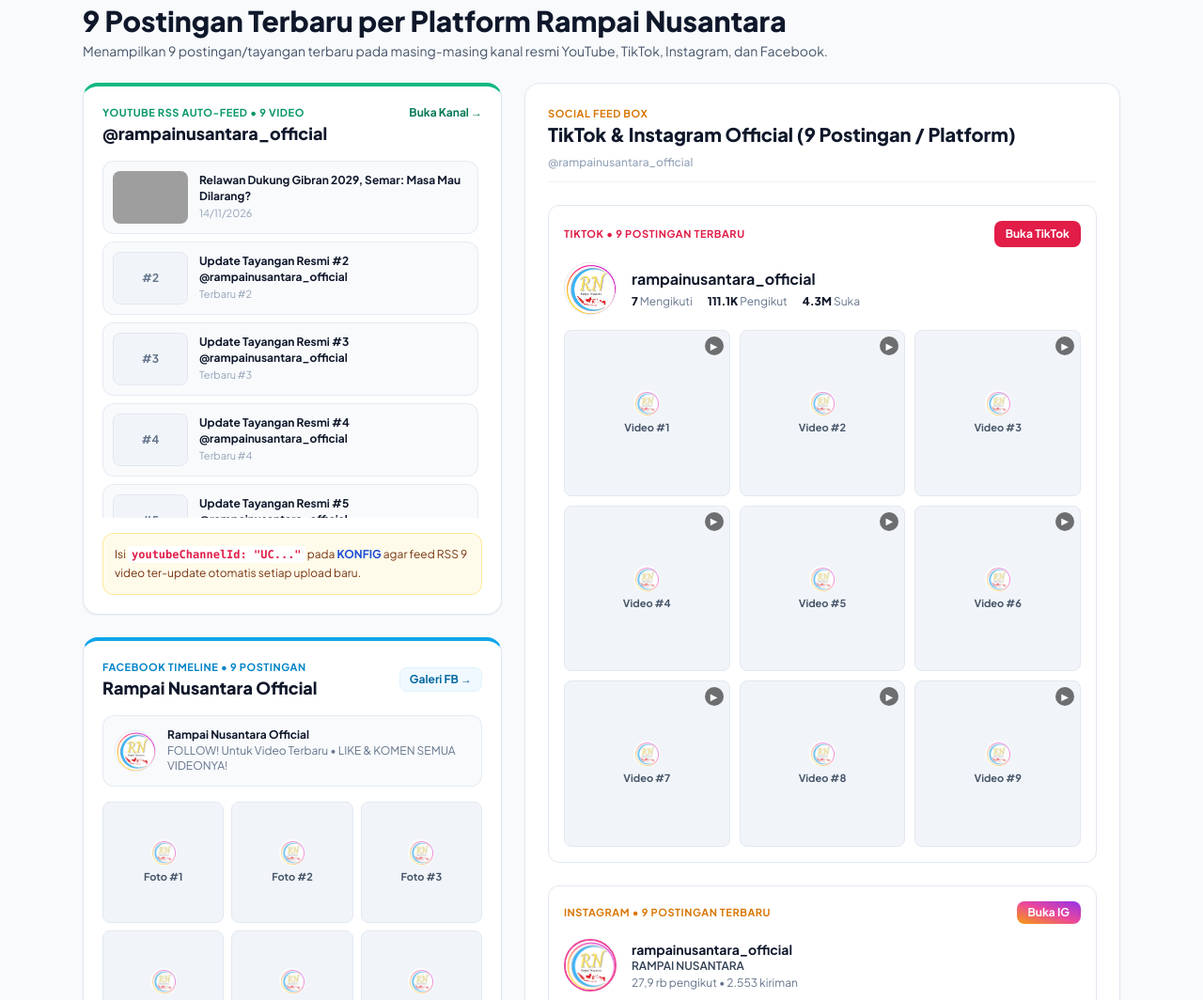
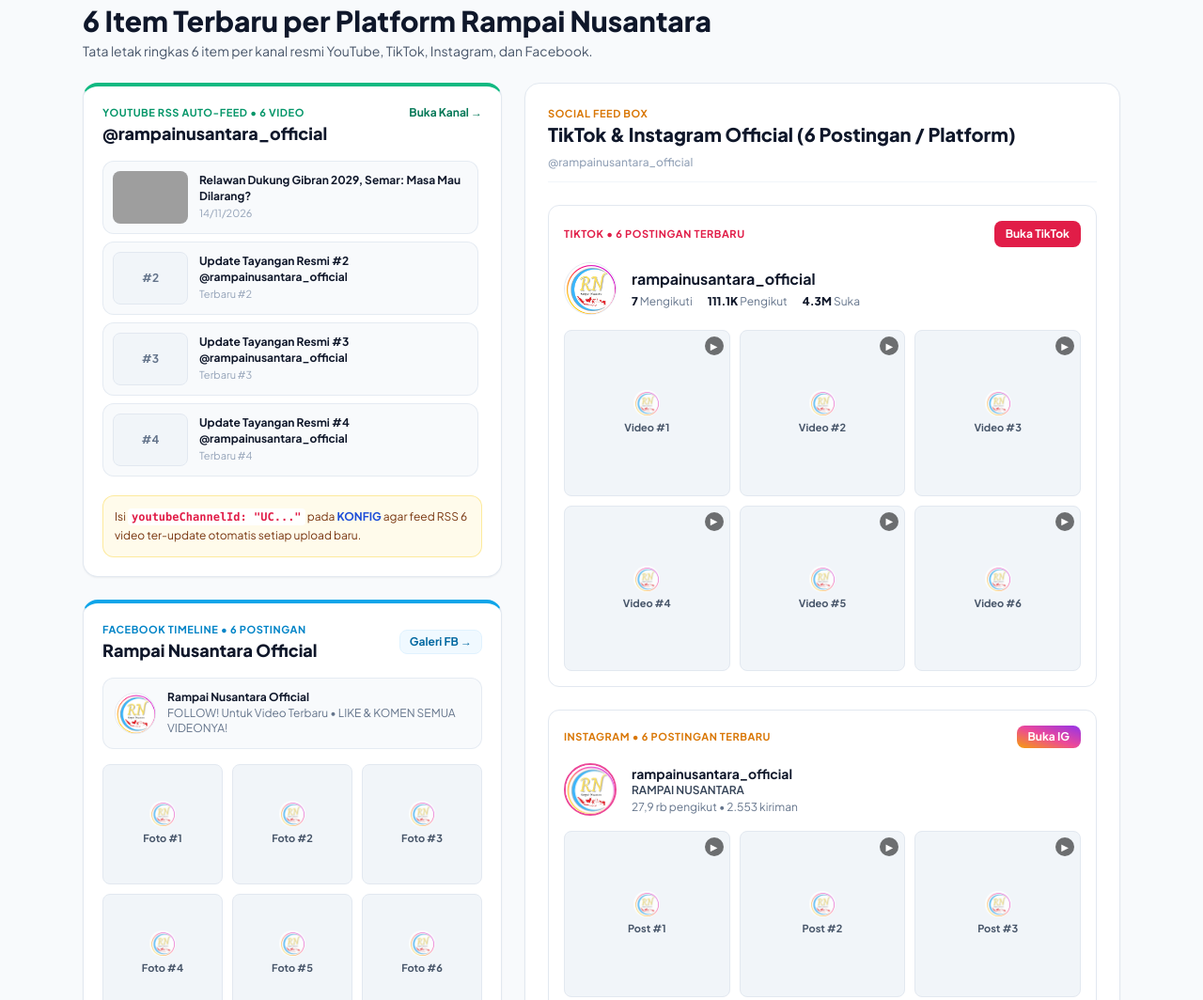
Before and after one commit to radikbud/rampai, a plain HTML site: page index.html in a window 1280 px wide. Shown: the part 2203-3267 px from the top of the page at 94% size. Drawn offline with nearby package versions, Linux system fonts and the light colour scheme; grey boxes are pictures that could not be loaded.

Commit message:
Update index.html

```diff
--- a/index.html
+++ b/index.html
@@ -26,7 +26,6 @@
   </style>
 </head>
 <body class="antialiased selection:bg-sky-100 selection:text-sky-900">
-  <!-- Aksen Garis Warna Logo RN -->
   <div class="rn-stripe w-full"></div>
 
   <!-- Header Navigasi dengan Logo RN -->
@@ -93,7 +92,6 @@
           </div>
         </div>
 
-        <!-- Visual Hero Ketum & Sekjen RN Menyatu di Bawah Foto -->
         <div class="lg:col-span-6">
           <div class="rounded-2xl border border-slate-200 bg-white overflow-hidden shadow-sm">
             <img
@@ -142,31 +140,27 @@
         </button>
       </div>
 
-      <!-- Filter Portal Media -->
       <div id="filterPortal" class="flex flex-wrap gap-2"></div>
-
-      <!-- Grid Daftar Kliping -->
       <div id="daftarKliping" class="grid md:grid-cols-2 lg:grid-cols-3 gap-5"></div>
     </section>
 
-    <!-- 03. Feed & Widget Media Sosial (9 Postingan per Platform) -->
+    <!-- 03. Feed & Widget Media Sosial (6 Item per Platform) -->
     <section id="kanal" class="space-y-6">
       <div>
         <span class="text-xs font-bold uppercase tracking-wider text-sky-700">03 &mdash; Feed &amp; Widget Media Sosial</span>
-        <h2 class="text-2xl sm:text-3xl font-extrabold text-slate-900 mt-1">9 Postingan Terbaru per Platform Rampai Nusantara</h2>
+        <h2 class="text-2xl sm:text-3xl font-extrabold text-slate-900 mt-1">6 Item Terbaru per Platform Rampai Nusantara</h2>
         <p class="text-sm text-slate-600 mt-1">
-          Menampilkan 9 postingan/tayangan terbaru pada masing-masing kanal resmi YouTube, TikTok, Instagram, dan Facebook.
+          Tata letak ringkas 6 item per kanal resmi YouTube, TikTok, Instagram, dan Facebook.
         </p>
       </div>
 
       <div class="grid lg:grid-cols-12 gap-6 items-start">
-        <!-- Kolom Kiri: YouTube RSS Auto-Feed (9 Video) + Facebook Timeline (9 Postingan) -->
+        <!-- Kolom Kiri: YouTube RSS Auto-Feed (6 Video) + Facebook Timeline (6 Postingan) -->
         <div class="lg:col-span-5 space-y-6">
-          <!-- Widget YouTube RSS Auto-Feed (9 Item) -->
           <div class="bg-white rounded-2xl border border-slate-200 border-t-4 border-t-emerald-500 p-5 shadow-sm space-y-4">
             <div class="flex items-start justify-between gap-2">
               <div>
-                <div class="text-[11px] font-bold uppercase tracking-wider text-emerald-600">YouTube RSS Auto-Feed &bull; 9 Video</div>
+                <div class="text-[11px] font-bold uppercase tracking-wider text-emerald-600">YouTube RSS Auto-Feed &bull; 6 Video</div>
                 <div class="font-extrabold text-slate-900 text-lg leading-snug mt-0.5">@rampainusantara_official</div>
               </div>
               <a
@@ -179,18 +173,17 @@
               </a>
             </div>
 
-            <div id="ytRssList" class="space-y-2 max-h-[380px] overflow-y-auto pr-1"></div>
+            <div id="ytRssList" class="space-y-2 max-h-[340px] overflow-y-auto pr-1"></div>
 
             <div class="p-3 rounded-xl bg-amber-50 border border-amber-200/80 text-xs text-amber-900 leading-relaxed">
-              Isi <code class="px-1 py-0.5 rounded bg-white text-rose-600 font-semibold">youtubeChannelId: "UC..."</code> pada <strong class="text-blue-700">KONFIG</strong> agar feed RSS 9 video ter-update otomatis setiap upload baru.
+              Isi <code class="px-1 py-0.5 rounded bg-white text-rose-600 font-semibold">youtubeChannelId: "UC..."</code> pada <strong class="text-blue-700">KONFIG</strong> agar feed RSS 6 video ter-update otomatis setiap upload baru.
             </div>
           </div>
 
-          <!-- Widget Facebook Timeline (9 Postingan) -->
           <div class="bg-white rounded-2xl border border-slate-200 border-t-4 border-t-sky-500 p-5 shadow-sm space-y-4">
             <div class="flex items-center justify-between gap-2">
               <div>
-                <div class="text-[11px] font-bold uppercase tracking-wider text-sky-600">Facebook Timeline &bull; 9 Postingan</div>
+                <div class="text-[11px] font-bold uppercase tracking-wider text-sky-600">Facebook Timeline &bull; 6 Postingan</div>
                 <div class="font-extrabold text-slate-900 text-lg leading-snug mt-0.5">Rampai Nusantara Official</div>
               </div>
               <a
@@ -222,21 +215,21 @@
           </div>
         </div>
 
-        <!-- Kolom Kanan: Social Feed Box TikTok (9 Postingan) & Instagram (9 Postingan) -->
+        <!-- Kolom Kanan: Social Feed Box TikTok (6 Postingan) & Instagram (6 Postingan) -->
         <div class="lg:col-span-7 bg-white rounded-2xl border border-slate-200 p-5 sm:p-6 shadow-sm space-y-6">
           <div class="flex flex-wrap items-center justify-between gap-2 border-b border-slate-100 pb-3">
             <div>
               <div class="text-[11px] font-bold uppercase tracking-wider text-amber-600">Social Feed Box</div>
-              <h3 class="font-extrabold text-slate-900 text-lg sm:text-xl">TikTok &amp; Instagram Official (9 Postingan / Platform)</h3>
+              <h3 class="font-extrabold text-slate-900 text-lg sm:text-xl">TikTok &amp; Instagram Official (6 Postingan / Platform)</h3>
             </div>
             <span class="text-xs font-medium text-slate-400">@rampainusantara_official</span>
           </div>
 
-          <!-- Blok TikTok (9 Postingan) -->
+          <!-- Blok TikTok (6 Postingan) -->
           <div class="rounded-xl border border-slate-200 p-4 space-y-4">
             <div class="flex items-center justify-between gap-2">
               <div class="text-[11px] font-bold uppercase tracking-wider text-rose-600">
-                TikTok &bull; 9 Postingan Terbaru
+                TikTok &bull; 6 Postingan Terbaru
               </div>
               <a
                 href="https://www.tiktok.com/@rampainusantara_official"
@@ -267,15 +260,14 @@
               </div>
             </div>
 
-            <!-- Grid 9 Postingan TikTok -->
             <div id="tiktokPostGrid" class="grid grid-cols-3 gap-2.5"></div>
           </div>
 
-          <!-- Blok Instagram (9 Postingan) -->
+          <!-- Blok Instagram (6 Postingan) -->
           <div class="rounded-xl border border-slate-200 p-4 space-y-4">
             <div class="flex items-center justify-between">
               <div class="text-[11px] font-bold uppercase tracking-wider text-amber-600">
-                Instagram &bull; 9 Postingan Terbaru
+                Instagram &bull; 6 Postingan Terbaru
               </div>
               <a
                 href="https://www.instagram.com/rampainusantara_official/"
@@ -303,7 +295,6 @@
               </div>
             </div>
 
-            <!-- Grid 9 Postingan Instagram -->
             <div id="igPostGrid" class="grid grid-cols-3 gap-2"></div>
           </div>
         </div>
@@ -377,7 +368,6 @@
     </section>
   </main>
 
-  <!-- Floating WhatsApp Quick Button -->
   <a
     id="btnWaFloating"
     href="#sekretariat"
@@ -411,7 +401,10 @@
     const ALAMAT_SEKRETARIAT = "Jl. Nusa Indah Raya No. 15 Blok I, Cipinang Muara, Jatinegara, Jakarta 13420";
 
     const KONFIG = {
-      youtubeChannelId: ""
+      youtubeChannelId: "", // Isi "UC..." untuk 6 video terbaru otomatis via RSS YouTube
+      customEmbedTikTok: "",
+      customEmbedInstagram: "",
+      customEmbedFacebook: ""
     };
 
     const BERITA_ARSIP_RN = [
@@ -534,6 +527,7 @@
       }
     ];
 
+    // Data 6 item per platform
     const FEED_SOSMED_RN = {
       youtube: [
         { judul: "Relawan Dukung Gibran 2029, Semar: Masa Mau Dilarang?", tanggal: "14/11/2026", thumb: "https://img.youtube.com/vi/yAFGtJFcKkc/hqdefault.jpg", link: "http://www.youtube.com/watch?v=yAFGtJFcKkc" },
@@ -541,22 +535,19 @@
         { judul: "Update Tayangan Resmi #3 @rampainusantara_official", tanggal: "Terbaru #3", thumb: "", link: "https://www.youtube.com/@Rampai_Nusantara" },
         { judul: "Update Tayangan Resmi #4 @rampainusantara_official", tanggal: "Terbaru #4", thumb: "", link: "https://www.youtube.com/@Rampai_Nusantara" },
         { judul: "Update Tayangan Resmi #5 @rampainusantara_official", tanggal: "Terbaru #5", thumb: "", link: "https://www.youtube.com/@Rampai_Nusantara" },
-        { judul: "Update Tayangan Resmi #6 @rampainusantara_official", tanggal: "Terbaru #6", thumb: "", link: "https://www.youtube.com/@Rampai_Nusantara" },
-        { judul: "Update Tayangan Resmi #7 @rampainusantara_official", tanggal: "Terbaru #7", thumb: "", link: "https://www.youtube.com/@Rampai_Nusantara" },
-        { judul: "Update Tayangan Resmi #8 @rampainusantara_official", tanggal: "Terbaru #8", thumb: "", link: "https://www.youtube.com/@Rampai_Nusantara" },
-        { judul: "Update Tayangan Resmi #9 @rampainusantara_official", tanggal: "Terbaru #9", thumb: "", link: "https://www.youtube.com/@Rampai_Nusantara" }
+        { judul: "Update Tayangan Resmi #6 @rampainusantara_official", tanggal: "Terbaru #6", thumb: "", link: "https://www.youtube.com/@Rampai_Nusantara" }
       ],
-      tiktok: Array.from({ length: 9 }, (_, i) => ({
+      tiktok: Array.from({ length: 6 }, (_, i) => ({
         label: `Video #${i + 1}`,
         img: `tiktok-post-${i + 1}.jpg`,
         link: "https://www.tiktok.com/@rampainusantara_official"
       })),
-      instagram: Array.from({ length: 9 }, (_, i) => ({
+      instagram: Array.from({ length: 6 }, (_, i) => ({
         label: `Post #${i + 1}`,
         img: `ig-post-${i + 1}.jpg`,
         link: "https://www.instagram.com/rampainusantara_official/"
       })),
-      facebook: Array.from({ length: 9 }, (_, i) => ({
+      facebook: Array.from({ length: 6 }, (_, i) => ({
         label: `Foto #${i + 1}`,
         img: `fb-post-${i + 1}.jpg`,
         link: "https://www.facebook.com/profile.php?id=61595219347834&sk=photos"
@@ -565,7 +556,7 @@
 
     function renderYouTubeList(items) {
       const container = document.getElementById("ytRssList");
-      container.innerHTML = items.slice(0, 9).map((vid, idx) => {
+      container.innerHTML = items.slice(0, 6).map((vid, idx) => {
         const thumbHtml = vid.thumb
           ? `<img src="${vid.thumb}" alt="${vid.judul}" onerror="this.style.display='none';" class="w-20 h-14 rounded-lg object-cover shrink-0 bg-slate-100" />`
           : `<div class="w-20 h-14 rounded-lg bg-slate-100 border border-slate-200 flex items-center justify-center text-xs font-bold text-slate-500 shrink-0">#${idx + 1}</div>`;
@@ -581,23 +572,29 @@
       }).join("");
     }
 
-    function renderGrid9(containerId, items, showPlayIcon) {
+    function renderGrid6(containerId, items, showPlayIcon, customHtml) {
       const container = document.getElementById(containerId);
-      container.innerHTML = items.slice(0, 9).map((post, idx) => `
+      if (customHtml && customHtml.trim()) {
+        container.className = "w-full rounded-lg overflow-hidden";
+        container.innerHTML = customHtml;
+        return;
+      }
+      container.className = "grid grid-cols-3 gap-2.5";
+      container.innerHTML = items.slice(0, 6).map((post, idx) => `
         <a
           href="${post.link}"
           target="_blank"
           rel="noopener noreferrer"
-          class="group relative aspect-square rounded-lg overflow-hidden bg-slate-100 border border-slate-200 flex items-center justify-center text-center p-2"
+          class="group relative aspect-square rounded-lg overflow-hidden bg-slate-100 border border-slate-200 flex items-center justify-center text-center"
         >
           <img
             src="${post.img}"
             alt="${post.label}"
             onload="this.nextElementSibling.style.display='none';"
             onerror="this.style.display='none';"
-            class="w-full h-full object-cover group-hover:scale-105 transition"
+            class="w-full h-full object-cover object-center group-hover:scale-105 transition"
           />
-          <div class="flex flex-col items-center justify-center gap-1">
+          <div class="flex flex-col items-center justify-center gap-1 p-2">
             <img src="logo-rn.png" alt="" onerror="this.style.display='none';" class="w-7 h-7 object-cover rounded-full opacity-80" />
             <span class="text-[11px] font-bold text-slate-600">${post.label || `#${idx + 1}`}</span>
           </div>
@@ -671,7 +668,7 @@
         const data = await res.json();
         if (!data.items || !data.items.length) return;
 
-        const mapped = data.items.slice(0, 9).map(vid => {
+        const mapped = data.items.slice(0, 6).map(vid => {
           const idMatch = (vid.link || "").match(/(?:v=|\/)([0-9A-Za-z_-]{11})/);
           return {
             judul: vid.title,
@@ -719,9 +716,9 @@
     renderFilter();
     renderKliping();
     renderYouTubeList(FEED_SOSMED_RN.youtube);
-    renderGrid9("tiktokPostGrid", FEED_SOSMED_RN.tiktok, true);
-    renderGrid9("igPostGrid", FEED_SOSMED_RN.instagram, true);
-    renderGrid9("fbPostGrid", FEED_SOSMED_RN.facebook, false);
+    renderGrid6("tiktokPostGrid", FEED_SOSMED_RN.tiktok, true, KONFIG.customEmbedTikTok);
+    renderGrid6("igPostGrid", FEED_SOSMED_RN.instagram, true, KONFIG.customEmbedInstagram);
+    renderGrid6("fbPostGrid", FEED_SOSMED_RN.facebook, false, KONFIG.customEmbedFacebook);
     muatYouTubeRSS();
   </script>
 </body>
```
